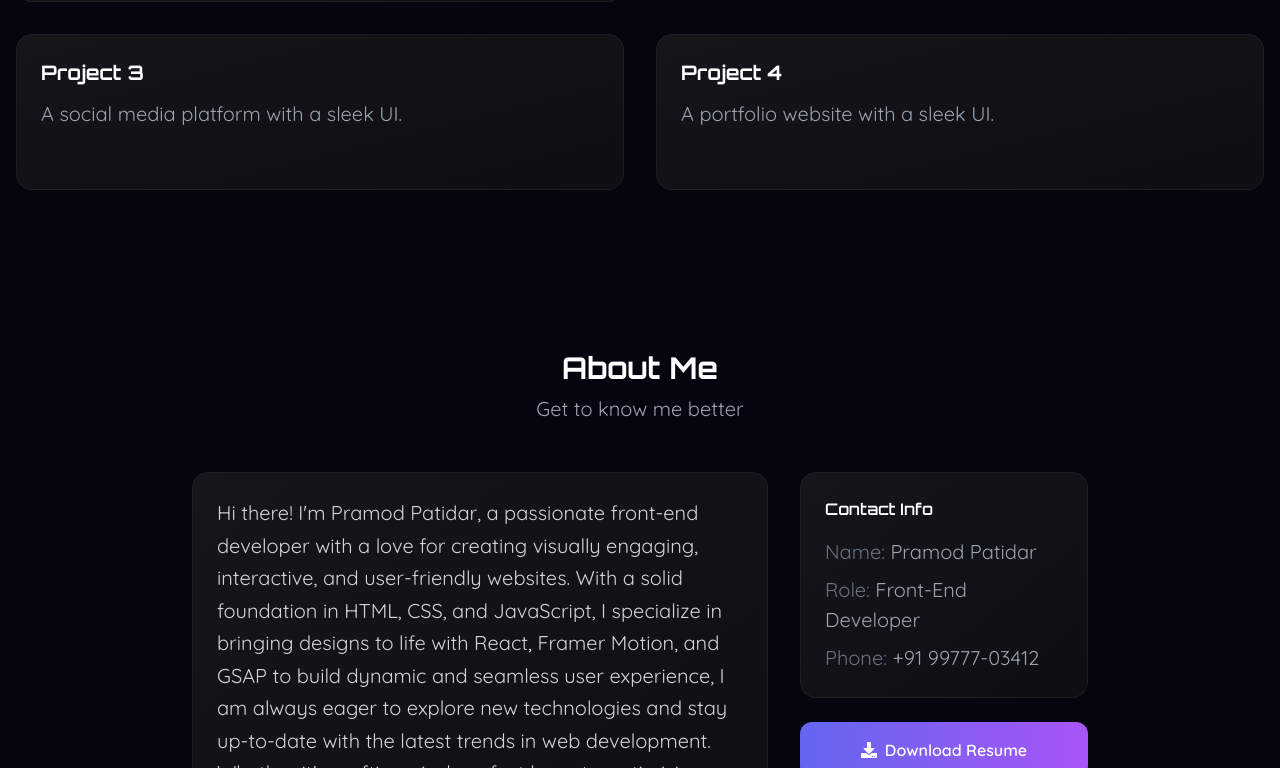
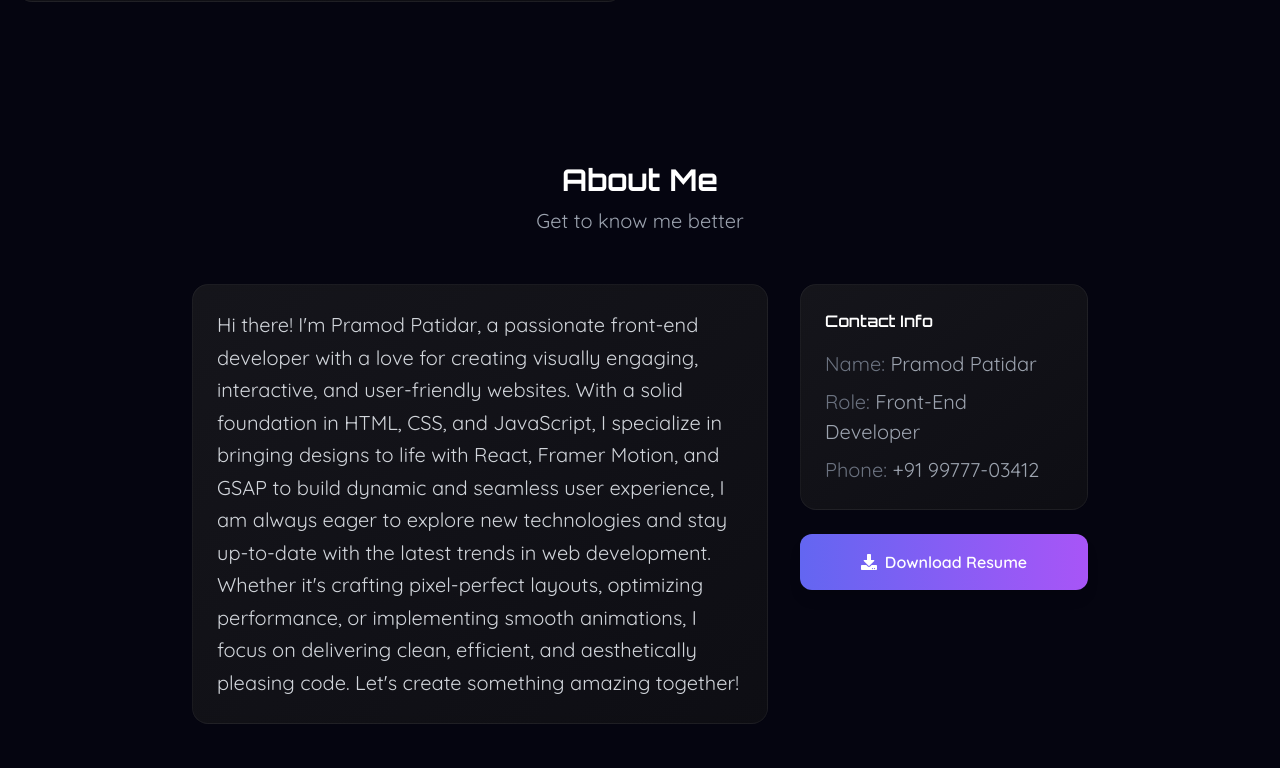
Before and after one commit to ipramodptdr/portfolio_website, a React (Vite) app: page / in a window 1280 px wide. Shown: the part 1992-2760 px from the top of the page. Built offline with nearby package versions, Linux system fonts and the light colour scheme.

Commit message:
Your commit message here

```diff
--- a/src/Components/About.jsx
+++ b/src/Components/About.jsx
@@ -86,7 +86,7 @@ const About = () => {
               >
                 <div className="flex items-center justify-center gap-2">
                   <FaDownload />
-                  <span>Download Resume</span>
+                  <a href="../src/assets/Images/PramodResume.pdf" download>Download Resume</a>
                 </div>
               </motion.a>
             </motion.div>
--- a/src/index.js
+++ b/src/index.js
@@ -41,16 +41,6 @@ const projects = [
     href: "https://tst-e-commerce.netlify.app/",
     image: ecommerce
   },
-  {
-    id: 3,
-    title: "Project 3",
-    description: "A social media platform with a sleek UI.",
-  },
-  {
-    id: 4,
-    title: "Project 4",
-    description: "A portfolio website with a sleek UI.",
-  },
 ];
 
 
```
Also changed, not shown: 1 other file (tests, documents, lock files or other folders).
